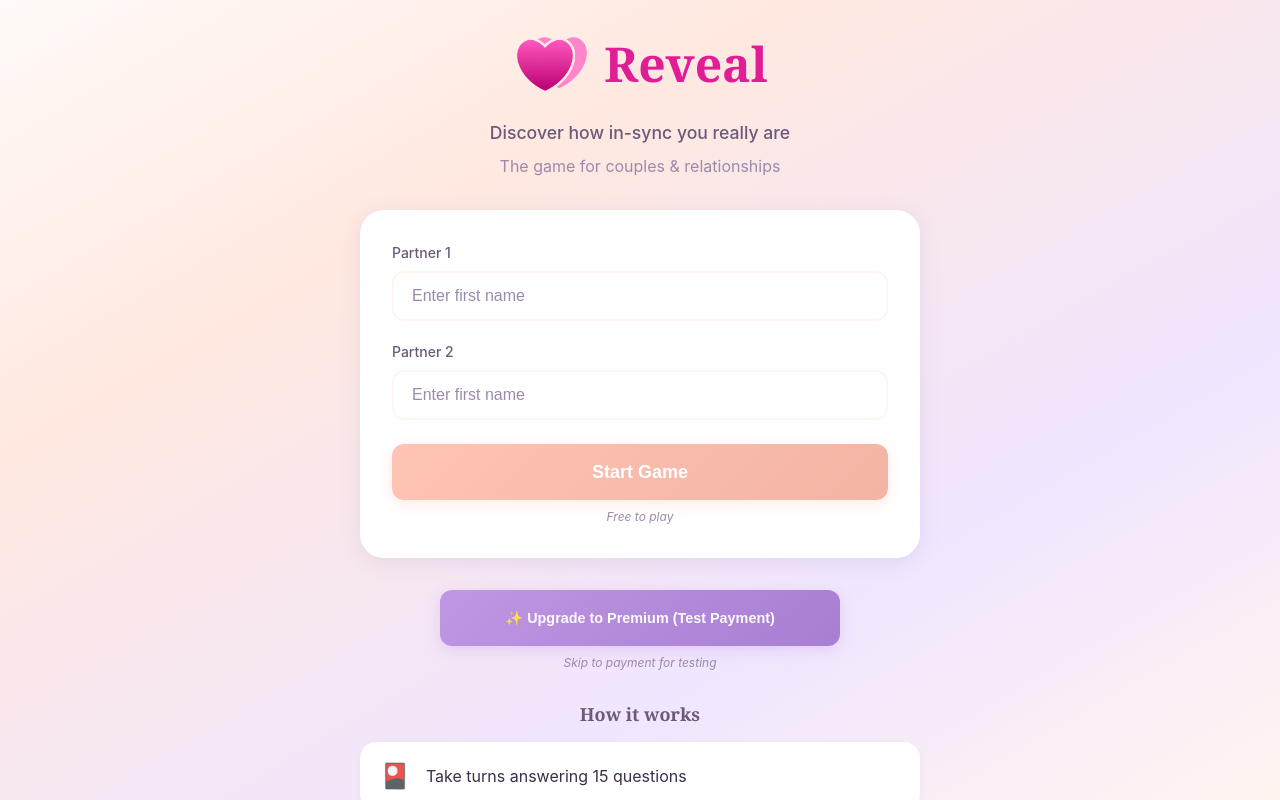
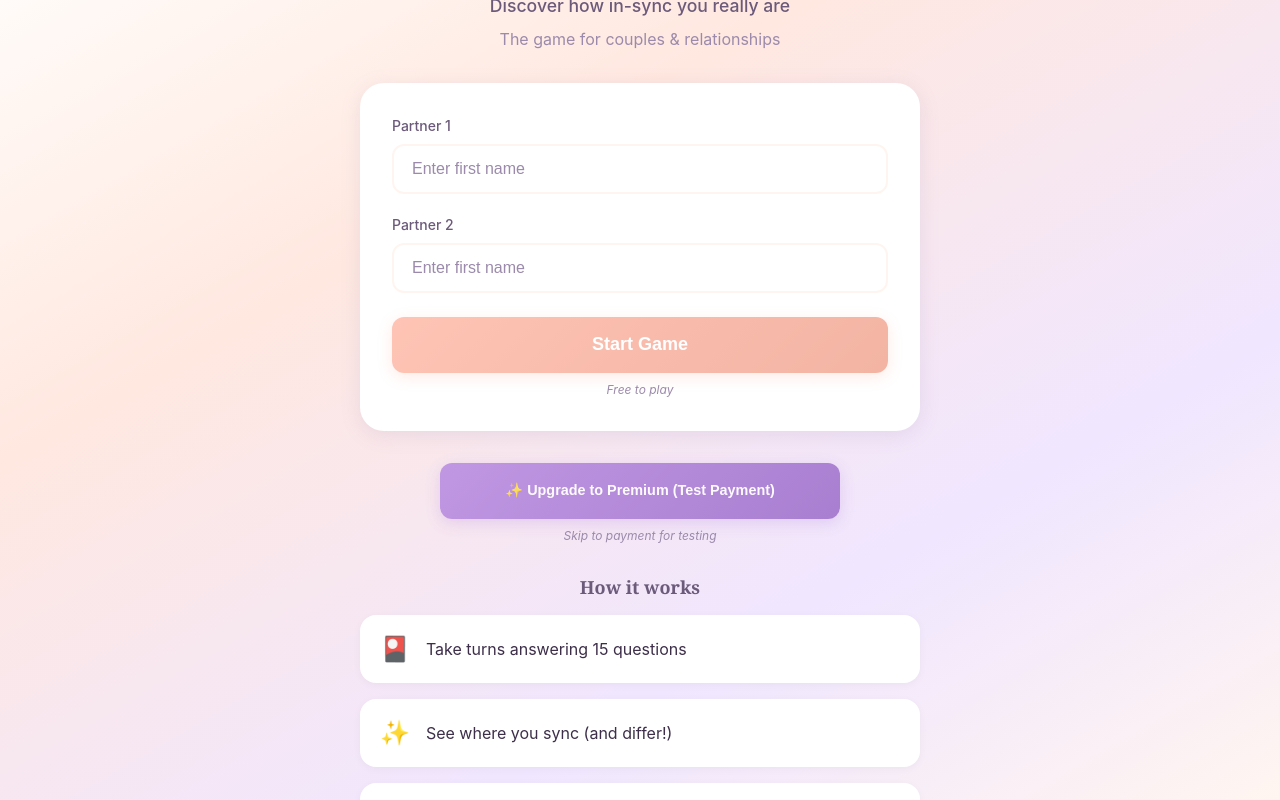
Before and after one commit to stoffis-git/play-reveal, a React (Vite) app: page / in a window 1280 px wide. Built offline with nearby package versions, Linux system fonts and the light colour scheme.

Commit message:
Fix empty space below tiles by enforcing strict height constraints

```diff
--- a/src/index.css
+++ b/src/index.css
@@ -61,7 +61,10 @@ body {
   font-family: 'Outfit', -apple-system, BlinkMacSystemFont, sans-serif;
   background: var(--bg-gradient);
   color: var(--text-primary);
-  min-height: 100vh;
+  height: 100vh;
+  height: 100dvh;
+  max-height: 100vh;
+  max-height: 100dvh;
   line-height: 1.5;
   -webkit-font-smoothing: antialiased;
   -moz-osx-font-smoothing: grayscale;
@@ -69,17 +72,17 @@ body {
   overflow-y: hidden;
   width: 100%;
   position: relative;
+}
+
+#root {
   height: 100vh;
   height: 100dvh;
   max-height: 100vh;
   max-height: 100dvh;
-}
-
-#root {
-  min-height: 100vh;
   display: flex;
   flex-direction: column;
   overflow-x: hidden;
+  overflow-y: hidden;
   width: 100%;
 }
 
```
